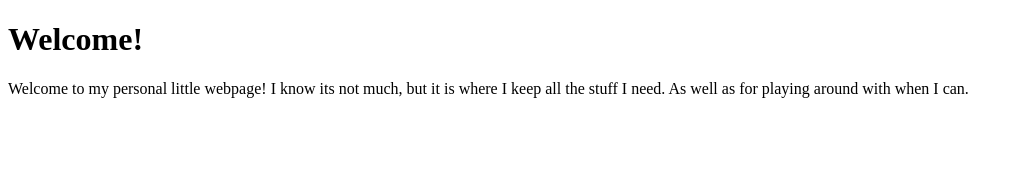
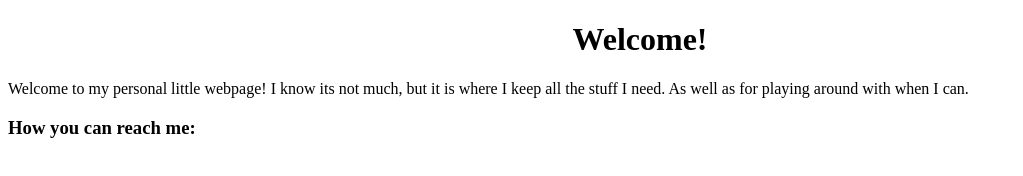
Before and after one commit to zjdev/zjdev.github.io, a plain HTML site: page index.html in a window 1280 px wide. Shown: the whole page, without its empty margins (0-1023 px from the left). Drawn offline with Linux system fonts and the light colour scheme.

Commit message:
test2
check2

```diff
--- a/index.html
+++ b/index.html
@@ -7,7 +7,9 @@
         <title>zjdev</title>
     </head>
     <body>
-        <h1>Welcome!</h1>
+        <h1 align="center">Welcome!</h1>
         <p>Welcome to my personal little webpage! I know its not much, but it is where I keep all the stuff I need. As well as for playing around with when I can. </p>
+        <h3>How you can reach me:</h3>
+        <p></p>
     </body>
 </html>
```
